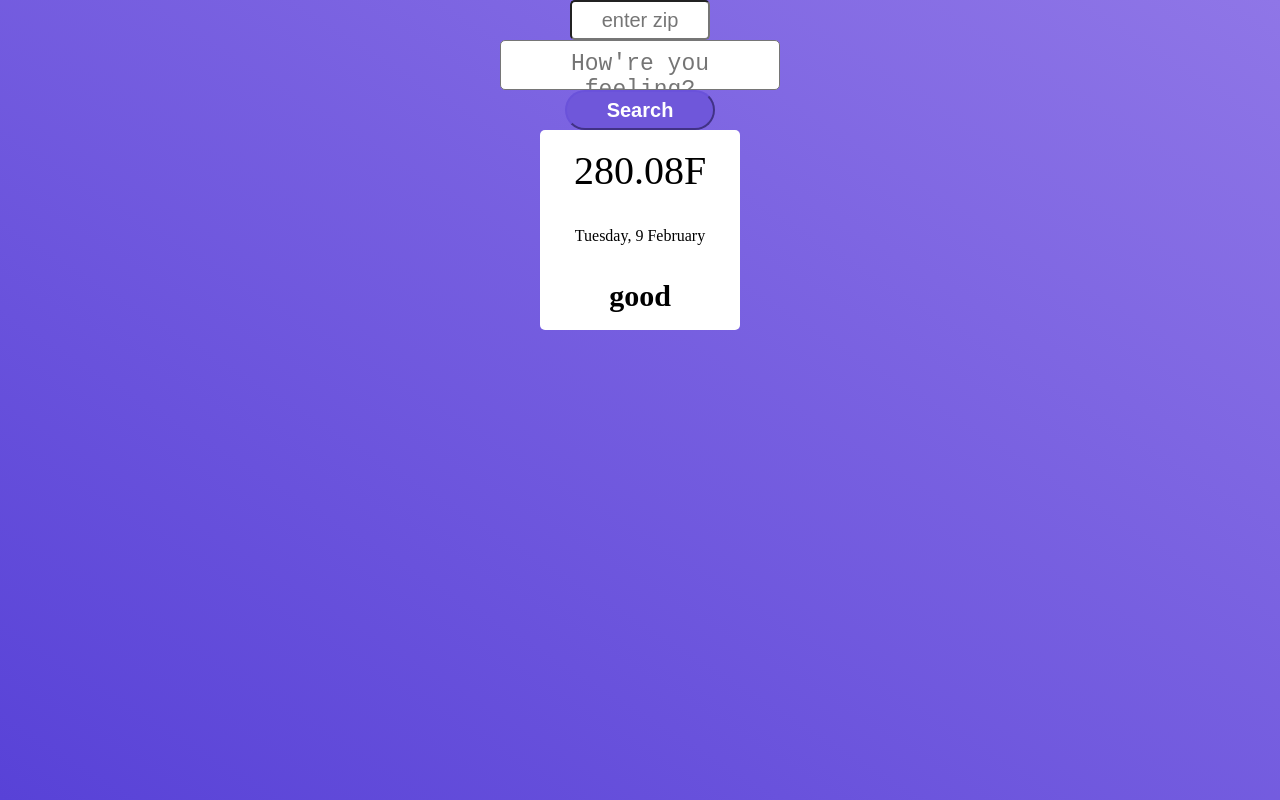
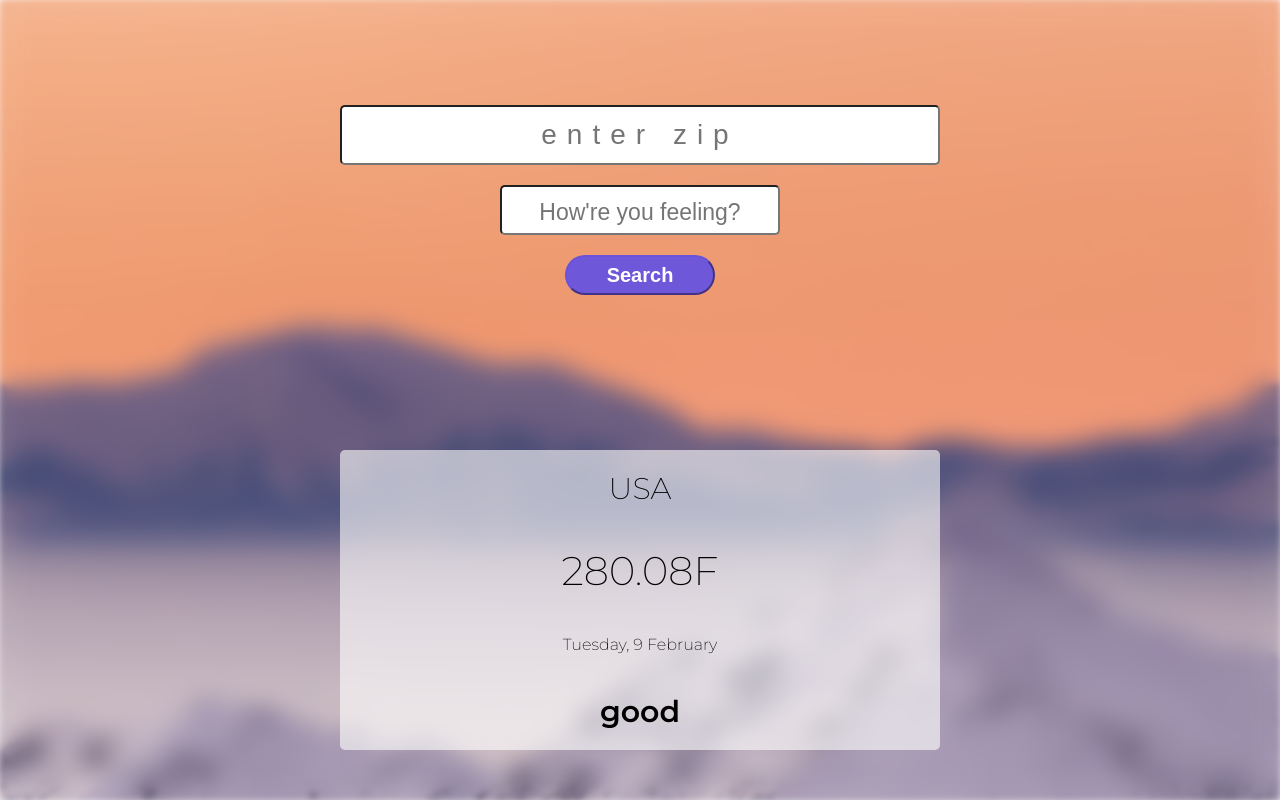
Before and after one commit to iartist93/fnd-weather, a plain HTML site: page src/website/index.html in a window 1280 px wide. Drawn offline with Linux system fonts and the light colour scheme.

Commit message:
add background image

```diff
--- a/src/server.js
+++ b/src/server.js
@@ -31,7 +31,7 @@ const listening = () => {
   console.log(`listening on ${port}`);
 };
 
-const port = 8000;
+const port = 8800;
 const server = app.listen(port, listening);
 
 let projectData = {};
--- a/src/website/app.js
+++ b/src/website/app.js
@@ -1,4 +1,5 @@
 const initialSetup = () => {
+  console.log("out");
   document.querySelector("#generate").addEventListener("click", async () => {
     console.log("postData1");
     const zipCode = document.querySelector("#zip").value;
@@ -20,6 +21,7 @@ const initialSetup = () => {
 
 // add event handles when the page loaded
 window.addEventListener("DOMContentLoaded", initialSetup);
+console.log("fuckers");
 
 ///////////////////////////////////////////////////////////////////
 
@@ -36,8 +38,8 @@ const getWeatherData = async (zipCode) => {
   const endPointURL = `${baseURL}zip=${zipCode}&appid=${weatherAPIKey}`;
   const response = await fetch(endPointURL);
   const result = await response.json();
+  console.log(result);
   return result;
-  console.log(result);
 };
 
 ///////////////////////////////////////////////////////////////////
@@ -77,10 +79,13 @@ const postData = async (url = "", data = {}) => {
 ///////////////////////////////////////////////////////////////////
 
 const updateUI = (data) => {
+  console.log("Update UI");
+  const cityElement = document.querySelector("#city");
   const tempElement = document.querySelector("#temp");
   const dateElement = document.querySelector("#date");
   const feelingsElement = document.querySelector("#content");
 
+  cityElement.textContent = data.name;
   tempElement.textContent = data.main.temp + "F";
   dateElement.textContent = data.day;
   feelingsElement.textContent = data.feelings;
--- a/src/website/index.html
+++ b/src/website/index.html
@@ -3,9 +3,21 @@
     <meta charset="UTF-8" />
     <meta name="viewport" content="width=device-width, initial-scale=1.0" />
     <link rel="stylesheet" href="style.css" />
+    <link
+      rel="stylesheet"
+      href="https://cdnjs.cloudflare.com/ajax/libs/font-awesome/5.15.2/css/fontawesome.min.css"
+      integrity="sha512-shT5e46zNSD6lt4dlJHb+7LoUko9QZXTGlmWWx0qjI9UhQrElRb+Q5DM7SVte9G9ZNmovz2qIaV7IWv0xQkBkw=="
+      crossorigin="anonymous"
+    />
+    <link rel="preconnect" href="https://fonts.gstatic.com" />
+    <link
+      href="https://fonts.googleapis.com/css2?family=Montserrat:wght@200;600&display=swap"
+      rel="stylesheet"
+    />
     <title>Weather</title>
   </head>
   <body>
+    <div id="background"></div>
     <main class="flex-c justify-center">
       <section class="inputs flex-c justify-center">
         <input
@@ -15,7 +27,7 @@
           placeholder="enter zip"
           maxlength="6"
         />
-        <textarea
+        <input
           name="feelings"
           id="feelings"
           class="ronded-corner"
@@ -23,15 +35,18 @@
           rows="10"
           placeholder="How're you feeling?"
           maxlength="15"
-        ></textarea>
+        />
         <button id="generate">Search</button>
-        <script src="app.js"></script>
       </section>
-      <div id="entryHolderCard" class="ronded-corner flex-c justify-center">
-        <div id="temp">280.08F</div>
-        <div id="date">Tuesday, 9 February</div>
-        <div id="content">good</div>
-      </div>
+      <section class="entries flex justify-center">
+        <div id="entryHolderCard" class="ronded-corner flex-c justify-center">
+          <div id="city">USA</div>
+          <div id="temp">280.08F</div>
+          <div id="date">Tuesday, 9 February</div>
+          <div id="content">good</div>
+        </div>
+      </section>
     </main>
+    <script src="app.js"></script>
   </body>
 </html>
--- a/src/website/style.css
+++ b/src/website/style.css
@@ -6,7 +6,24 @@ body,
 html {
   margin: 0;
   padding: 0;
-  background-image: linear-gradient(to top right, #5842d7, #8f76e7);
+  font-family: "Montserrat", sans-serif;
+}
+
+#background {
+  /* background-image: linear-gradient(to top right, #5842d7, #8f76e7); */
+  background-image: url("./images/background2.jpg");
+  filter: blur(3px);
+  width: 100%;
+  height: 100%;
+  z-index: -100;
+  position: fixed;
+  top: 0;
+  left: 0;
+}
+/***************************************/
+
+.flex {
+  display: flex;
 }
 
 .flex-c {
@@ -17,7 +34,7 @@ html {
 .justify-center {
   justify-content: center;
   align-items: center;
-  /* align-content: center; */
+  align-content: center;
 }
 
 .ronded-corner {
@@ -25,8 +42,27 @@ html {
   outline: none;
 }
 
+/***************************************
+* main
+*/
+
+main {
+  height: 100vh;
+  backdrop-filter: blur(12px);
+  -webkit-backdrop-filter: blur(12px);
+}
+
+/***************************************
+* Input
+*/
+
 .inputs {
   width: 50vw;
+  flex: 1;
+}
+
+.inputs > * {
+  margin: 10px auto;
 }
 
 #feelings {
@@ -49,10 +85,12 @@ html {
 }
 
 #zip {
-  width: 140px;
-  height: 40px;
+  width: 600px;
+  height: 60px;
   text-align: center;
-  font-size: 20px;
+  font-size: 28px;
+  font-weight: 400;
+  letter-spacing: 10px;
 }
 
 #generate {
@@ -75,11 +113,16 @@ html {
 * Card
 */
 
+.entries {
+  flex: 1;
+}
+
 #entryHolderCard {
-  background-color: white;
-  width: 200px;
-  height: 200px;
+  background-color: rgb(255, 255, 255, 0.6);
+  width: 600px;
+  height: 300px;
   justify-content: space-around;
+  margin: auto 20px;
 }
 
 #temp {
@@ -88,5 +131,12 @@ html {
 
 #content {
   font-size: 30px;
-  font-weight: 700;
+  font-weight: 900;
 }
+
+#city {
+  font-size: 30px;
+  font-weight: 300;
+}
+
+/***************************************/
```
Also changed, not shown: src/website/images/background.jpg (added), src/website/images/background2.jpg (added).
